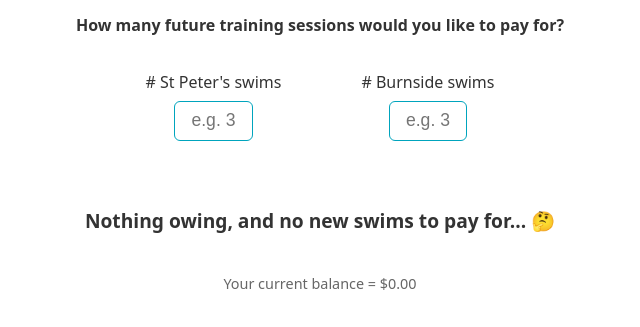
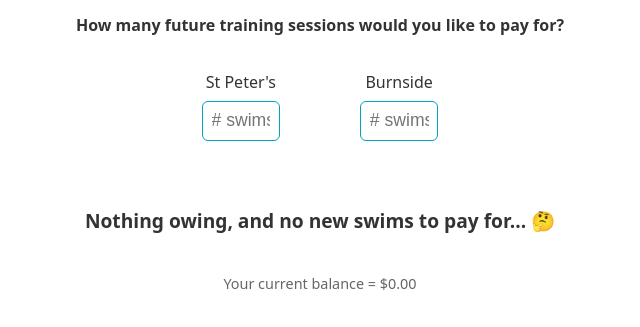
Before and after one commit to elliott-carlisle-smith/elliott-carlisle-smith.github.io, a plain HTML site: page index.html in a window 1280 px wide. Shown: the part 193-520 px from the top of the page, without its empty margins (320-960 px from the left). Drawn offline with Linux system fonts and the light colour scheme.

Commit message:
Updated input field wording again to make it more intuitive.
This, I think, is genuinely now clear!

```diff
--- a/index.html
+++ b/index.html
@@ -136,12 +136,12 @@
 
   <div class="input-row">
     <div class="input-group">
-      <label for="n1"># St Peter's swims</label>
-      <input type="text" id="n1" inputmode="numeric" pattern="[0-9]*" placeholder="e.g. 3" autocomplete="off"/>
+      <label for="n1">St Peter's</label>
+      <input type="text" id="n1" inputmode="numeric" pattern="[0-9]*" placeholder="# swims" autocomplete="off"/>
     </div>
     <div class="input-group">
-      <label for="n2"># Burnside swims</label>
-      <input type="text" id="n2" inputmode="numeric" pattern="[0-9]*" placeholder="e.g. 3" autocomplete="off" />
+      <label for="n2">Burnside</label>
+      <input type="text" id="n2" inputmode="numeric" pattern="[0-9]*" placeholder="# swims" autocomplete="off" />
     </div>
   </div>
   <div class="result-wrapper" id="result-wrapper">
```
